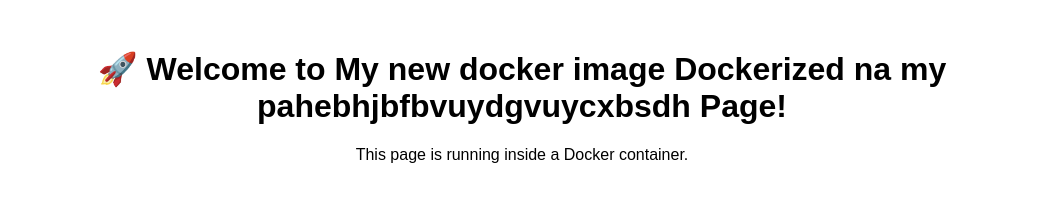
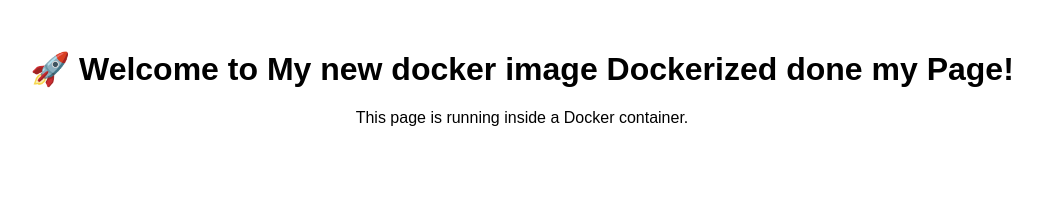
Before and after one commit to Chandra-Reddy1/Docker-image-build, a plain HTML site: page index.html in a window 1280 px wide. Shown: the whole page, without its empty margins (118-1160 px from the left). Drawn offline with Linux system fonts and the light colour scheme.

Commit message:
Update index.html

```diff
--- a/index.html
+++ b/index.html
@@ -6,7 +6,7 @@
     <title>Welcome</title>
 </head>
 <body style="font-family: Arial; text-align: center; margin-top: 50px;">
-    <h1>🚀 Welcome to My new docker image Dockerized na my pahebhjbfbvuydgvuycxbsdh Page!</h1>
+    <h1>🚀 Welcome to My new docker image Dockerized done my Page!</h1>
     <p>This page is running inside a Docker container.</p>
 </body>
 </html>
```
